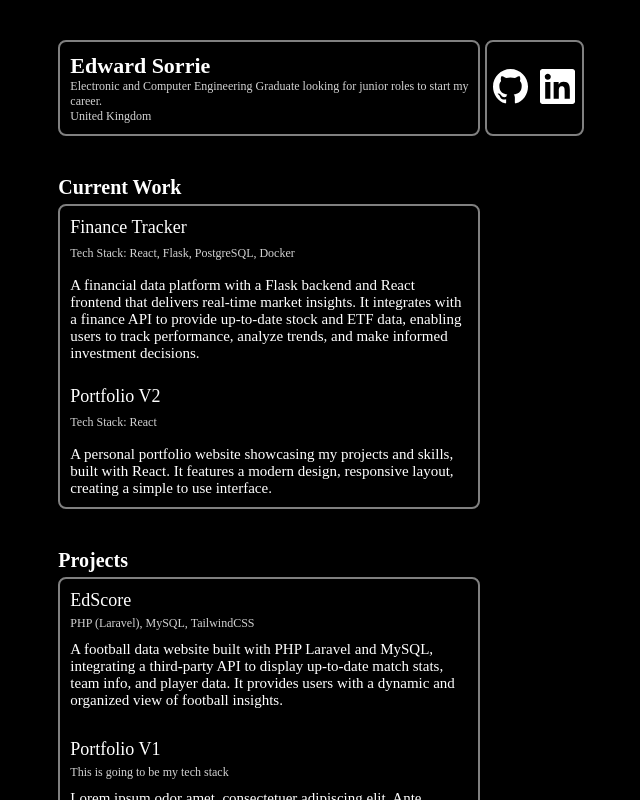
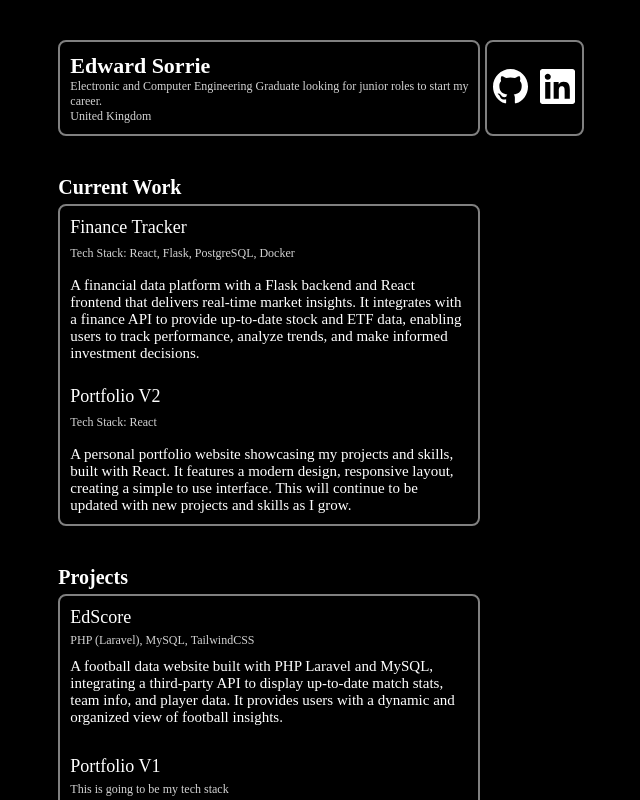
Before and after one commit to esorrie/portfolioV2, a React (Vite) app: page / in a window 1280 px wide. Shown: the top 800 px of the page, without its empty margins (371-1011 px from the left). Built offline with nearby package versions, Linux system fonts and the light colour scheme.

Commit message:
update project description

```diff
--- a/src/Current.jsx
+++ b/src/Current.jsx
@@ -32,6 +32,7 @@ function Current() {
                     <div className='workDescription'>
                         A personal portfolio website showcasing my projects and skills, built with React.
                         It features a modern design, responsive layout, creating a simple to use interface.
+                        This will continue to be updated with new projects and skills as I grow.
                     </div>
                 </div>
             </div>
```
